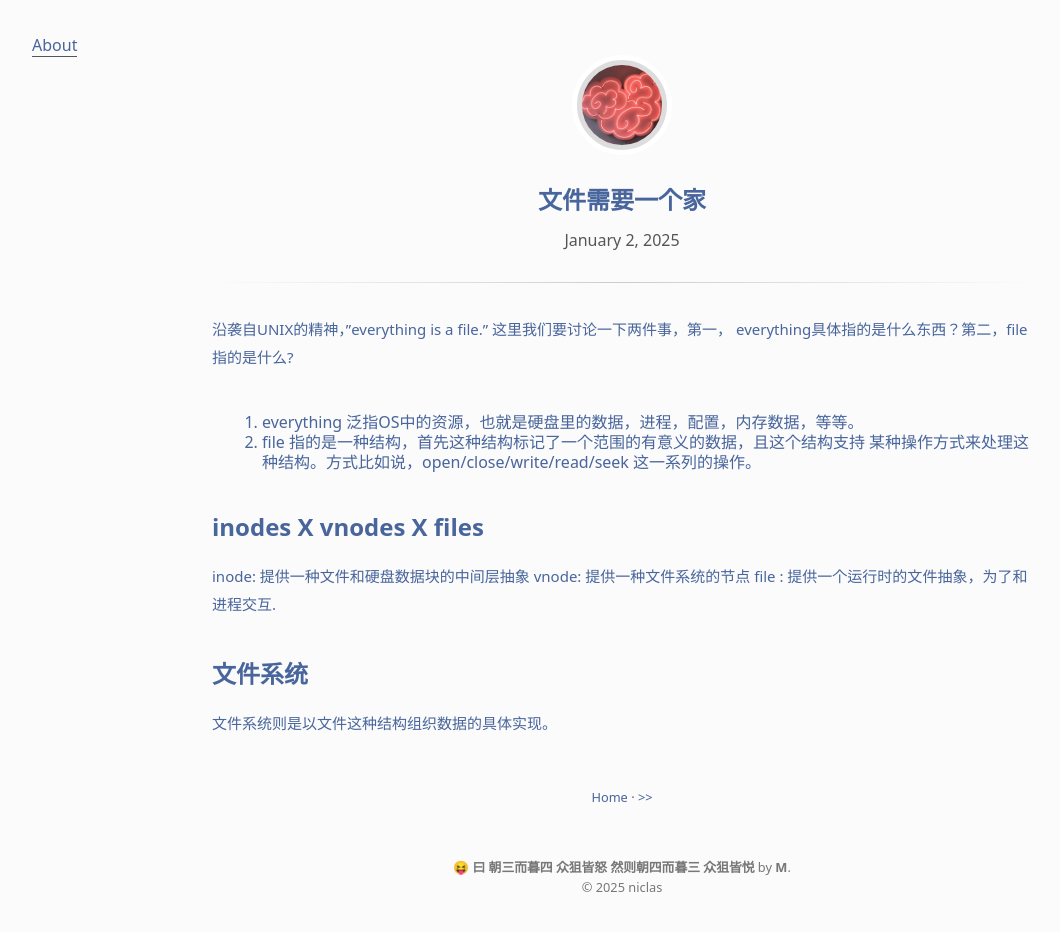
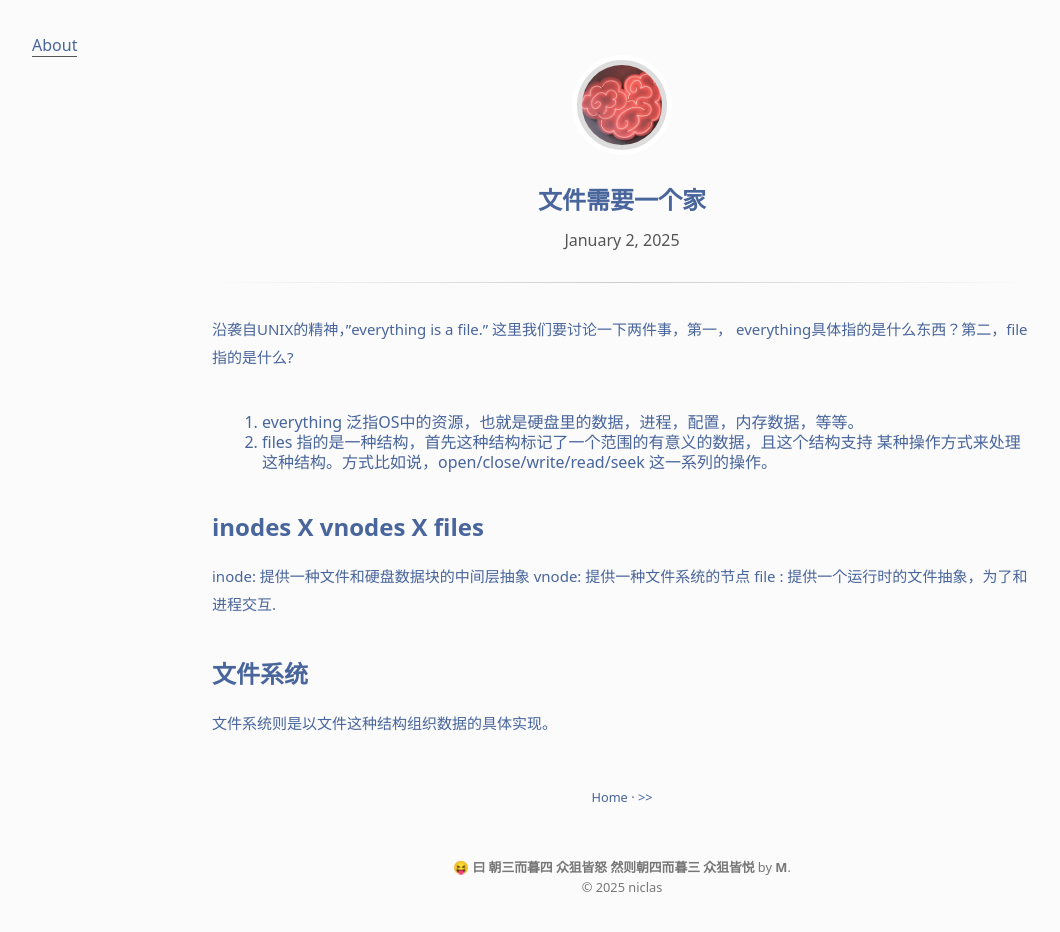
Before and after one commit to Niclas3/Niclas3.github.io, a Jekyll site: the page built from _posts/frog/2025-01-02-on_file_system.md, in a window 1280 px wide. Shown: the whole page, without its empty margins (18-1078 px from the left). Built offline with Jekyll 4.4.1, drawn with Linux system fonts in a browser that asks for light colours.

```diff
--- a/_posts/frog/2025-01-02-on_file_system.md
+++ b/_posts/frog/2025-01-02-on_file_system.md
@@ -7,7 +7,7 @@
 everything具体指的是什么东西？第二，file指的是什么?
 
 1. everything 泛指OS中的资源，也就是硬盘里的数据，进程，配置，内存数据，等等。
-2. file 指的是一种结构，首先这种结构标记了一个范围的有意义的数据，且这个结构支持
+2. files 指的是一种结构，首先这种结构标记了一个范围的有意义的数据，且这个结构支持
     某种操作方式来处理这种结构。方式比如说，open/close/write/read/seek
     这一系列的操作。
 
```
